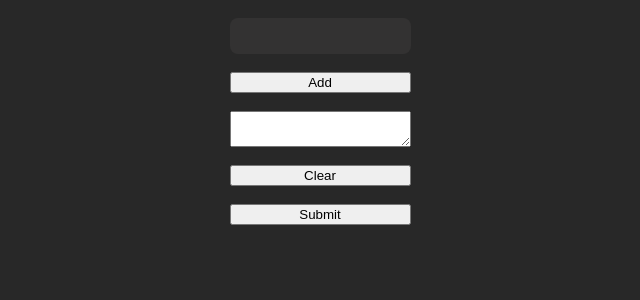
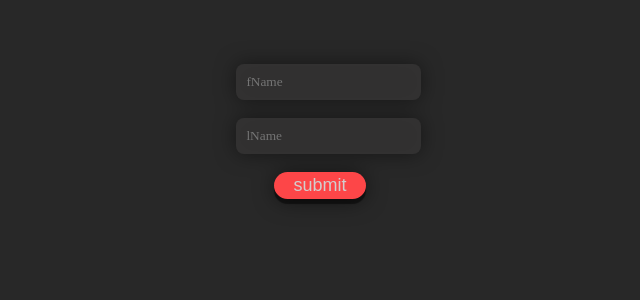
Before and after one commit to rizo0103/eJournal, a React (Vite) app in the folder eJournal/: page /test in a window 1280 px wide. Shown: the top 300 px of the page, without its empty margins (320-960 px from the left). Built offline with nearby package versions, Linux system fonts and the light colour scheme.

Commit message:
Idk what to do

```diff
--- a/eJournal/src/Main/Index.jsx
+++ b/eJournal/src/Main/Index.jsx
@@ -1,6 +1,7 @@
 /* eslint-disable no-unused-vars */
 import AddGroup from '../assets/js/AddGroup';
 import Dropdown from '../assets/js/Dropdown';
+import Group from '../assets/js/Group';
 import { backend } from '../assets/template';
 import Login from '../Auth/Login';
 import './index.css';
@@ -51,7 +52,7 @@ const Index = () => {
             </div>
             <div className='content-part'>
                 {openGroupMenu && (
-                    <AddGroup message={{ username: userData.username, groups: userData.groups || '' }} />
+                    <Group message={{ groupName: openGroupMenu.name, data: openGroupMenu.data }} />
                 )}
             </div>
         </main>
--- a/eJournal/src/assets/js/Dropdown.jsx
+++ b/eJournal/src/assets/js/Dropdown.jsx
@@ -2,7 +2,7 @@
 /* eslint-disable no-unused-vars */
 import React, { useEffect, useState } from 'react';
 import '../css/dropdown.css';
-import down from '../ico/down.png';
+import { backend } from '../template';
 
 const Dropdown = ({ message, sendData }) => {
     // <div className='dropdown'>
@@ -21,9 +21,22 @@ const Dropdown = ({ message, sendData }) => {
         }
     }
 
+    const getGroupData = (group) => {
+
+        fetch(`${backend}get-group-data`, {
+            method: 'GET',
+            headers: {
+                'table-name': group,
+            },
+        })
+        .then(res => res.json())
+        .then(data => {sendData({ name: group, data: data.data })})
+        .catch(err => console.error(err));
+    }
+
     useEffect(() => {
         if (message) {
-            const str = message.slice(1);
+            const str = message;
             setGroups(str.split(' '));
         }
     }, [message]);
@@ -41,7 +54,7 @@ const Dropdown = ({ message, sendData }) => {
                 </li> */}
                 {groups.map(group => {
                     return (
-                        <li key={group}> <a href='#'> {group} </a> </li>
+                        <li key={group} onClick={() => { getGroupData(group) }}> <a href='#'> {group} </a> </li>
                     )
                 })}
             </ul>
--- a/eJournal/src/assets/js/TestGroup.jsx
+++ b/eJournal/src/assets/js/TestGroup.jsx
@@ -1,35 +1,37 @@
 /* eslint-disable no-unused-vars */
 import React, { useState } from 'react';
+import { backend } from '../template';
 
 const TestGroup = () => {
-    const [ groups, setGroups ] = useState('');
-    const [ group, setGroup ] = useState('');
+    const [ fName, setFName ] = useState('');
+    const [ lName, setLName ] = useState('');
 
-    const submit = () => {
-        fetch (`http://localhost:5174/add-groups`, {
+    const onSubmit = (e)  => {
+        e.preventDefault();
+
+        fetch(`${backend}add-student`, {
             method: 'POST',
             headers: {
                 'Content-Type': 'application/json',
+                'table-name': '1a-1',
             },
             body: JSON.stringify({
-                username: 'mdrizo',
-                groups: groups,
-            }),
+                fName: fName,
+                lName: lName,
+                presentDays: {},
+            })
         })
-        .then(res => res.json())
-        .then(data => console.log(data.data))
-        .catch(err => console.error(err));
-    };
+    }
 
     return (
-        <div style={{display: 'grid', color: 'white', justifyContent: 'center', alignContent: 'center',}}>
-            <br /> <input onChange={(e) => { setGroup(e.target.value) }} />
-            <br /> <button onClick={() => { setGroups(groups + ' ' + group) }}>Add</button>
-            <br /> <textarea value={groups || ''} onChange={() => {}} />
-            <br /> <button onClick={() => setGroups('')}> Clear </button>
-            <br /> <button onClick={submit}> Submit </button>
-        </div>
-    );
+        <form className='main-form' onSubmit={onSubmit}>
+            <div style={{ textAlign: 'center' }}>
+                <input placeholder='fName' onChange={(e) => { setFName(e.target.value) }} /> <br />
+                <input placeholder='lName' onChange={(e) => { setLName(e.target.value) }} /> <br />
+                <button className='submit-btn'> submit </button>
+            </div>
+        </form>
+    )
 };
 
 export default TestGroup;
```
Also changed, not shown: 1 other file (tests, documents, lock files or other folders).
